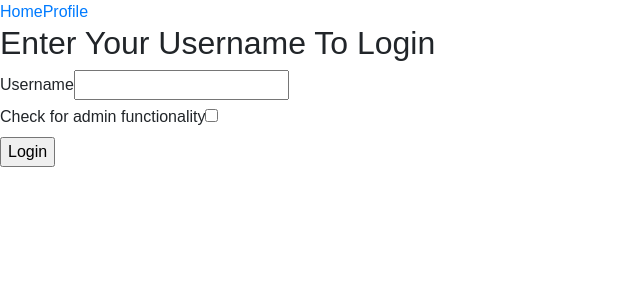
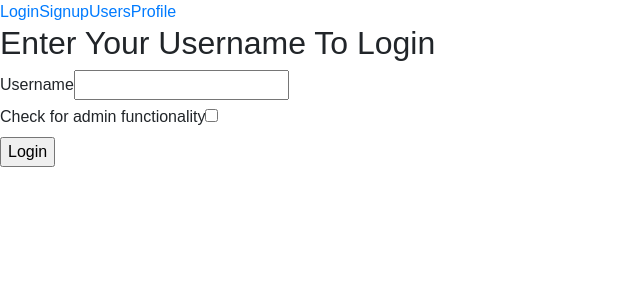
Before and after one commit to severejetlag/seca-project-3, a React (Create React App) app in the folder ui/: page / in a window 1280 px wide. Shown: the top 300 px of the page, without its empty margins (0-640 px from the left). Built offline with nearby package versions, Linux system fonts and the light colour scheme.

Commit message:
Loaded new Signup component and all related compoments into App.js. Also added signup and login links to the nav bar.

```diff
--- a/ui/src/App.js
+++ b/ui/src/App.js
@@ -3,6 +3,7 @@ import {BrowserRouter as Router, Switch, Route} from 'react-router-dom'
 import Login from './components/Login'
 import axios from 'axios'
 import UsersPage from './components/UsersPage'
+import Signup from './components/Signup'
 
 class App extends Component {
   state = {
@@ -20,6 +21,10 @@ class App extends Component {
     }
   }
 
+  createUser = async (newUserInfo) =>{
+
+  }
+
   toggleAdminLogin = (isAdmin) => {
     this.setState({adminUser: isAdmin})
   }
@@ -32,6 +37,12 @@ class App extends Component {
         toggleAdminLogin={this.toggleAdminLogin}
       />)
 
+    const SignupComponent = () => (
+      <Signup
+        currentUser={this.state.currentUser}
+        createUser={this.createUser}
+      />)
+
     const UsersPageCompoment = () => (
       <UsersPage
         currentUser={this.state.currentUser}
@@ -41,6 +52,7 @@ class App extends Component {
       <Router>
         <Switch>
           <Route exact path='/' render={LoginComponent}/>
+          <Route exact paht='/signup' render={SignupComponent}/>
           <Route exact path='/users' render={UsersPageCompoment}/>
         </Switch>
       </Router>
--- a/ui/src/components/Login.js
+++ b/ui/src/components/Login.js
@@ -2,6 +2,7 @@ import React, {Component} from 'react'
 import Nav from './Nav'
 import UserLoginForm from './UserLoginForm'
 import {Redirect} from 'react-router-dom'
+
 class Login extends Component{
   render(){
     const hasCurrentUser = Object.keys(this.props.currentUser).length !== 0
--- a/ui/src/components/Nav.js
+++ b/ui/src/components/Nav.js
@@ -4,9 +4,10 @@ import {Link} from 'react-router-dom';
 const Nav = props => {
   return(
     <nav>
-      <Link to='/'>Home</Link>
+      <Link to='/'>Login</Link>
+      <Link to='/signup'>Signup</Link>
+      <Link to='/users'>Users</Link>
       <Link to='/profile'>Profile</Link>
-      <Link to='/users'></Link>
       <Link to='/search'></Link>
     </nav>
   )
--- a/ui/src/components/Signup.js
+++ b/ui/src/components/Signup.js
@@ -1,4 +1,7 @@
 import React, {Component} from 'react'
+import UserSignupForm from './UserSignupForm'
+import Nav from './Nav'
+import {Redirect} from 'react-router-dom'
 
 class Signup extends Component{
   state = {
--- a/ui/src/components/UserSignupForm.js
+++ b/ui/src/components/UserSignupForm.js
@@ -1,4 +1,4 @@
-import Reac, {Compponent} from 'react'
+import React, {Component} from 'react'
 
 class UserSignupForm extends Component{
   state = {
@@ -59,7 +59,7 @@ class UserSignupForm extends Component{
           </div>
 
           <div>
-            <input id='login-submit' type='submit' value='Login'/>
+            <input id='login-submit' type='submit' value='Signup'/>
           </div>
         </form>
       </div>
```
